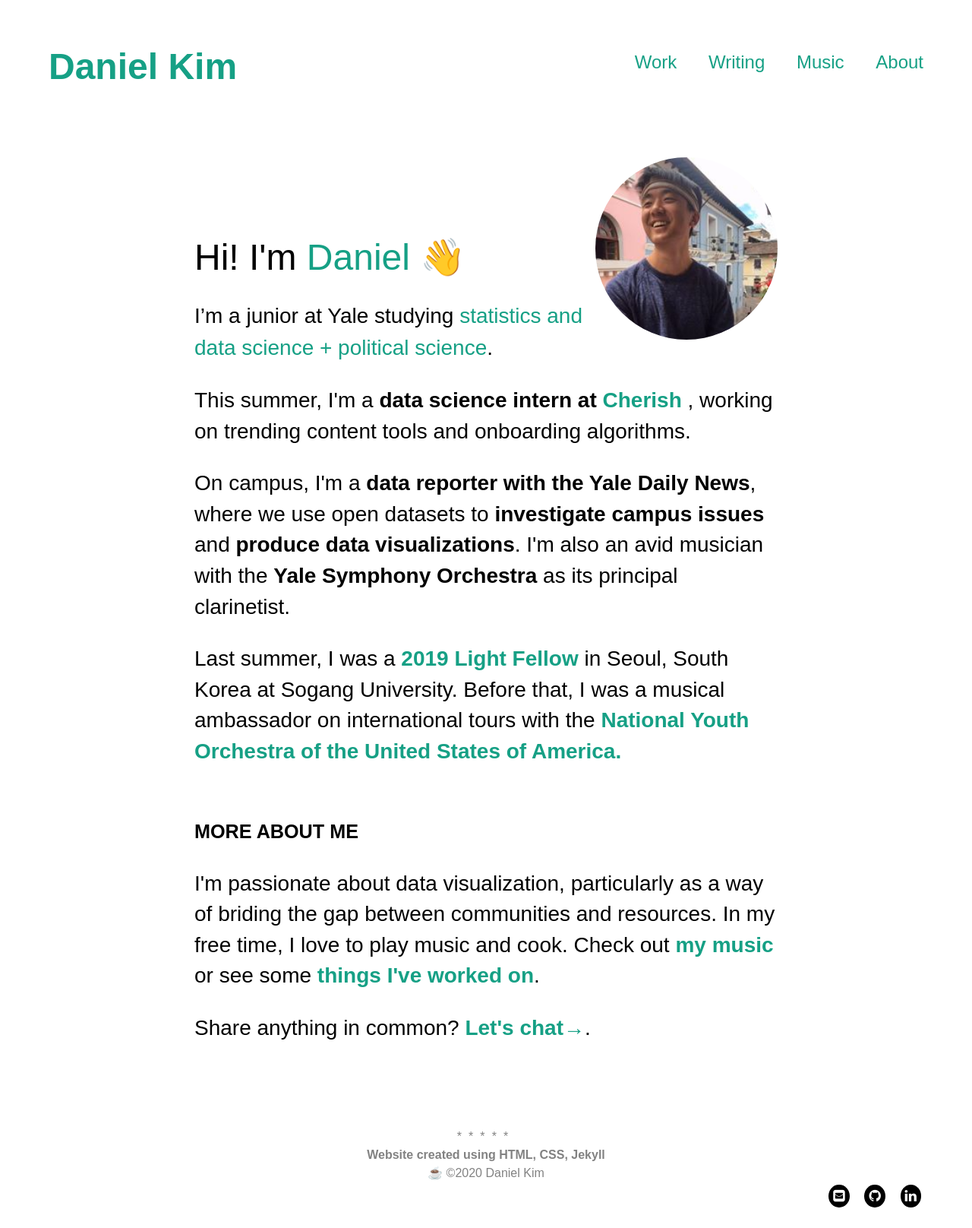
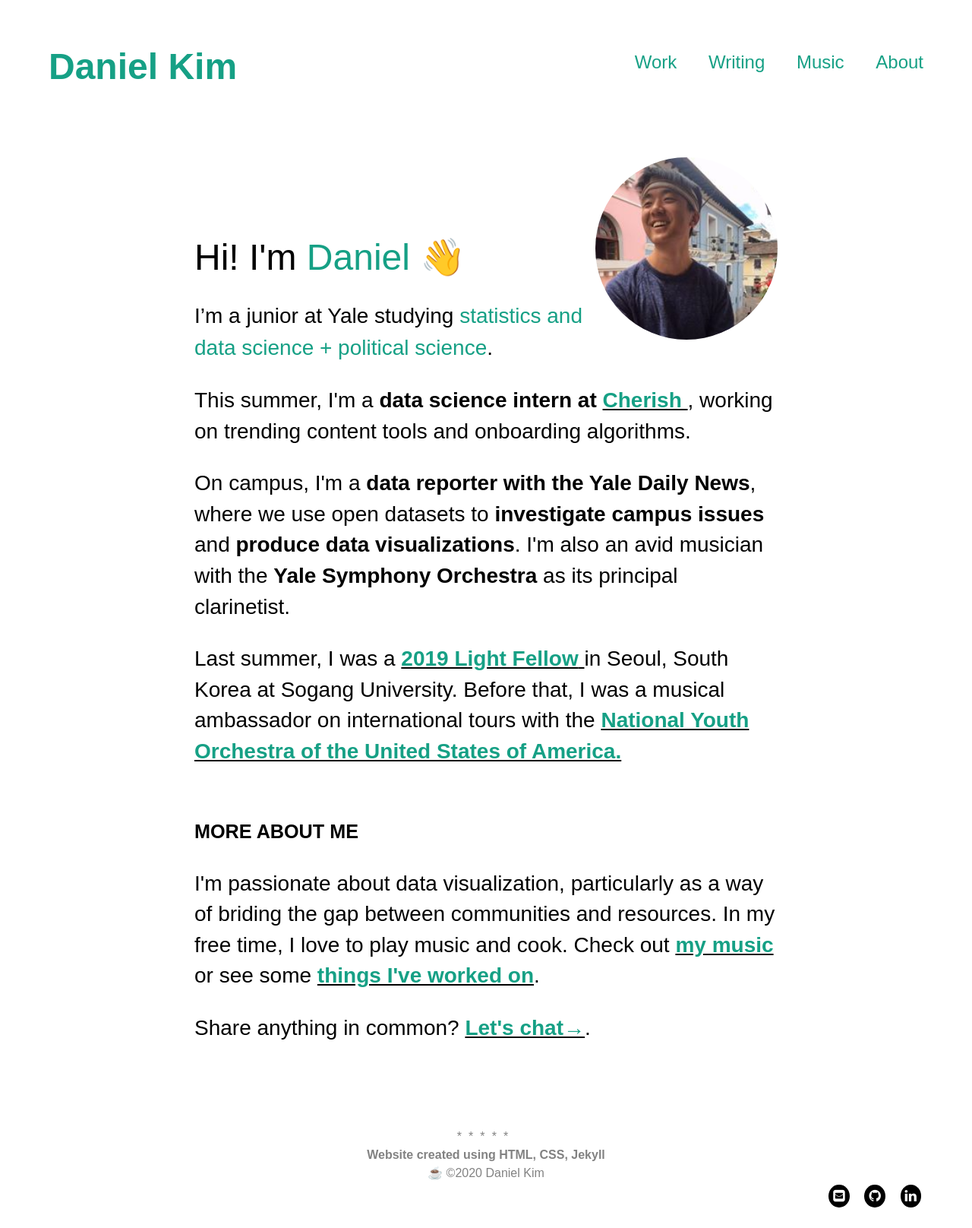
Before and after one commit to danielk56/danielk56.github.io, a Jekyll site: the page built from about.html, in a window 1280 px wide. Shown: the whole page at 76% size. Built offline with Jekyll 4.4.1, drawn with Linux system fonts in a browser that asks for light colours.

Commit message:
Update about.html

```diff
--- a/about.html
+++ b/about.html
@@ -8,17 +8,17 @@ layout: page
     <span class="home-title">Hi! I'm <span class="green">Daniel</span> 👋</span>
     <span class="home-subtitle">I’m a junior at Yale studying <span class="green">statistics and data science + political science</span>.
 
-     <p class="home-blurb">This summer, I'm a <strong>data science intern at</strong> <a href="https://www.hellocherish.com/"> Cherish </a>, working on trending content tools and onboarding algorithms.</p>
+     <p class="home-blurb">This summer, I'm a <strong>data science intern at</strong> <u><a href="https://www.hellocherish.com/"> Cherish </a></u>, working on trending content tools and onboarding algorithms.</p>
 
     <p class="home-blurb">On campus, I'm a <strong>data reporter with the Yale Daily News</strong>, where we use open datasets to <strong>investigate campus issues</strong> and <strong>produce data visualizations</strong>. I'm also an avid musician with the <strong> Yale Symphony Orchestra </strong> as its principal clarinetist.</p>
 
-    <p class="home-blurb">Last summer, I was a <a href="https://light.yale.edu/about/latest-fellowship-winners" style="font-weight: 600"> 2019 Light Fellow</a> in Seoul, South Korea at Sogang University. Before that, I was a musical ambassador on international tours with the <a href="https://www.carnegiehall.org/Education/Young-Musicians/National-Youth-Ensembles/NYO-USA/NYO-USA-2017"> National Youth Orchestra of the United States of America.</a></p>
+    <p class="home-blurb">Last summer, I was a <u><a href="https://light.yale.edu/about/latest-fellowship-winners" style="font-weight: 600"> 2019 Light Fellow</a> </u> in Seoul, South Korea at Sogang University. Before that, I was a musical ambassador on international tours with the <u><a href="https://www.carnegiehall.org/Education/Young-Musicians/National-Youth-Ensembles/NYO-USA/NYO-USA-2017"> National Youth Orchestra of the United States of America.</a> </u></p>
 
     <div class="home-pills">More about me</div>
 
-    <p class="home-blurb">I'm passionate about data visualization, particularly as a way of briding the gap between communities and resources. In my free time, I love to play music and cook. Check out <a href="https://danielk56.github.io/music">my music</a> or see some <a href="https://danielk56.github.io/work">things I've worked on</a>.
+    <p class="home-blurb">I'm passionate about data visualization, particularly as a way of briding the gap between communities and resources. In my free time, I love to play music and cook. Check out <u><a href="https://danielk56.github.io/music">my music</a></u> or see some <u><a href="https://danielk56.github.io/work">things I've worked on</a></u>.
 
-    <p class="home-blurb">Share anything in common? <a href="mailto:d.j.kim@yale.edu">Let's chat→</a>.</p>
+    <p class="home-blurb">Share anything in common? <u><a href="mailto:d.j.kim@yale.edu">Let's chat→</a></u>.</p>
 
     <span class="home-bottom"></span>
 </div>
```
